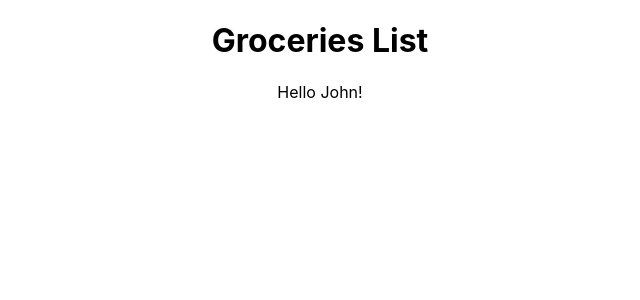
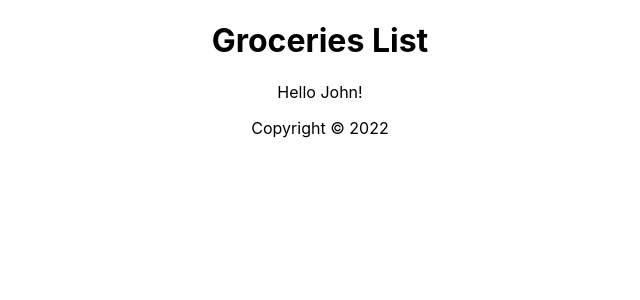
Before and after one commit to GUchechi/g-groceries-list, a React (Create React App) app: page / in a window 1280 px wide. Shown: the top 300 px of the page, without its empty margins (320-960 px from the left). Built offline with nearby package versions, Linux system fonts and the light colour scheme.

Commit message:
added new Date to footer component

```diff
--- a/src/App.js
+++ b/src/App.js
@@ -1,5 +1,6 @@
 import './App.css';
 import Content from './Content';
+import Footer from './Footer';
 import Header from './Header';
 
 function App() {
@@ -7,6 +8,7 @@
     <div className="App">
      <Header />
      <Content />
+     <Footer />
     </div>
   );
 }
--- /dev/null
+++ b/src/Footer.jsx
@@ -0,0 +1,12 @@
+import React from 'react'
+
+const Footer = () => {
+    const today = new Date();
+  return (
+    <footer>
+        <p>Copyright &copy; {today.getFullYear()}</p>
+    </footer>
+  )
+}
+
+export default Footer
```
